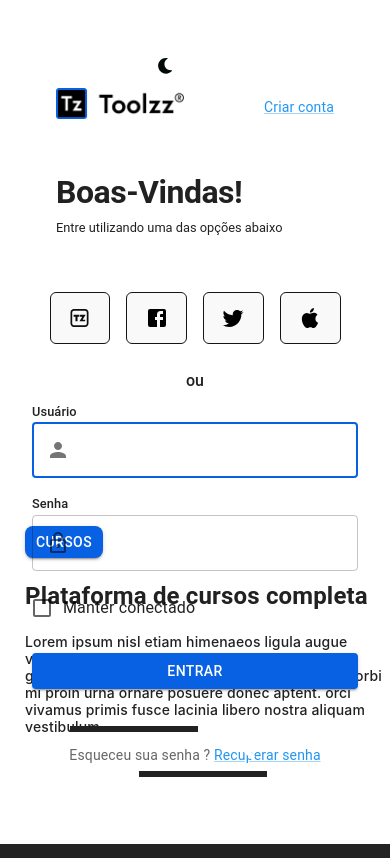
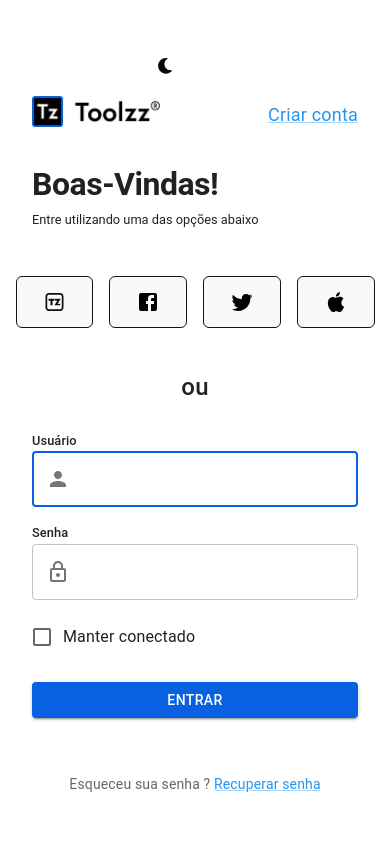
Before and after one commit to RaphaelVjr/toolz-frontend, a React (Create React App) app: page / in a window 390 px wide. Built offline with nearby package versions, Linux system fonts and the light colour scheme.

Commit message:
version 2

```diff
--- a/package.json
+++ b/package.json
@@ -16,6 +16,7 @@
     "react-responsive-carousel": "^3.2.23",
     "react-router-dom": "^6.23.1",
     "react-scripts": "5.0.1",
+    "react-toastify": "^10.0.5",
     "web-vitals": "^2.1.4"
   },
   "scripts": {
--- a/src/pages/Signup.jsx
+++ b/src/pages/Signup.jsx
@@ -1,9 +1,10 @@
 import * as React from 'react';
-import { useState } from 'react';
 import FacebookIcon from '@mui/icons-material/Facebook';
 import TwitterIcon from '@mui/icons-material/Twitter';
 import AppleIcon from '@mui/icons-material/Apple';
 import { Carousel } from 'react-responsive-carousel';
+import { ToastContainer, toast } from 'react-toastify';
+import 'react-toastify/dist/ReactToastify.css';
 import "react-responsive-carousel/lib/styles/carousel.min.css";
 import IconButton from '@mui/material/IconButton';
 import useMediaQuery from '@mui/material/useMediaQuery';
@@ -25,6 +26,7 @@ import { createTheme, ThemeProvider } from '@mui/material/styles';
 import banner from '../assets/banner.jpeg'
 import logo from '../assets/image.png'
 import logoDark from '../assets/image-dark.png'
+import Hidden from '@mui/material/Hidden';
 import LockIcon from '@mui/icons-material/LockOutlined'
 
 function Copyright(props) {
@@ -67,7 +69,6 @@ const lightTheme = createTheme({
 });
 
 
-
 export default function SignInSide() {
 
     const items = [
@@ -76,13 +77,42 @@ export default function SignInSide() {
         { title: 'Plataforma de cursos completa', description: 'Lorem ipsum nisl etiam himenaeos ligula augue vehicula gravida tincidunt, etiam magna sapien gravida sodales sed vel pulvinar suspendisse, morbi mi proin urna ornare posuere donec aptent. orci vivamus primis fusce lacinia libero nostra aliquam vestibulum' },
     ];
 
-    const handleSubmit = (event) => {
+    const handleSubmit = async (event) => {
         event.preventDefault();
         const data = new FormData(event.currentTarget);
-        console.log({
-            email: data.get('email'),
-            password: data.get('password'),
+        const email = data.get('email');
+        const password = data.get('password');
+
+        console.log({ email, password });
+
+        // Define your API endpoint
+        const apiEndpoint = 'http://localhost:3005/login';
+
+        try {
+            // Make a POST request to the login endpoint
+            const response = await fetch(apiEndpoint, {
+                method: 'POST',
+                headers: {
+                    'Content-Type': 'application/json'
+                },
+                body: JSON.stringify({ email, password })
             });
+
+            // Parse the JSON response
+            const responseData = await response.json();
+
+            // Check the response status
+            if (response.ok) {
+                toast.success('Logado com sucesso!');
+            } else if (response.status === 401) {
+                toast.error('Email ou senha inválidos');
+            } else {
+                toast.warn('Something Wrong');
+            }
+        } catch (error) {
+            console.error('Network error:', error);
+            toast.error('Network error');
+        }
     };
 
     const prefersDarkMode = useMediaQuery('(prefers-color-scheme: dark)');
@@ -103,8 +133,11 @@ export default function SignInSide() {
         setDarkMode(!darkMode);
     };
 
+    const hidden = useMediaQuery(theme => lightTheme.breakpoints.up('sm'));
+
     return (
         <ThemeProvider theme={darkMode ? darkTheme : lightTheme}>
+            <ToastContainer />
             <Grid container component="main" sx={{ height: '100vh' }}>
                 <CssBaseline />
                 <Grid
@@ -155,6 +188,7 @@ export default function SignInSide() {
                     </Box>
 
 
+                    {hidden && (
                         <div className="container">
                             <Button variant="contained" color="primary" sx={{ width: '78px', height: '32px', borderRadius: '8px' }}>
                                 Cursos
@@ -196,6 +230,7 @@ export default function SignInSide() {
                                 ))}
                             </Carousel>
                         </div>
+                    )}
                 </Grid>
                 <Grid item xs={12} sm={8} md={5} component={Paper} elevation={6} square>
                     <Box
@@ -207,17 +242,17 @@ export default function SignInSide() {
                             alignItems: 'center',
                         }}
                     >
-                        <Grid container justifyContent="space-between" alignItems="center" p={'24px'}>
+                        <Grid container justifyContent="space-between" alignItems="center" m={4}>
                             <Grid item>
                                 <img src={darkMode ? logoDark : logo} alt="Logo" height={'31px'} />
                             </Grid>
                             <Grid item>
-                                <Link href="/create-account" color="#2196f3" variant="body2" sx={{ '&:hover': { color: '#009dbf' } }}>
+                                <Link href="/create-account" color="#2196f3" variant="body2" sx={{ '&:hover': { color: '#009dbf' }, fontSize: { xs: '18px' } }}>
                                     Criar conta
                                 </Link>
                             </Grid>
                         </Grid>
-                        <Box sx={{ width: '100%', mb: 2, p: '24px' }}>
+                        <Box sx={{ width: '100%', mb: 4 }}>
                             <Typography component="h1" variant="h1" sx={{ fontSize: '2rem', mb: 1, font: 'Inter', fontWeight: '600' }} align="left">
                                 Boas-Vindas!
                             </Typography>
@@ -227,19 +262,26 @@ export default function SignInSide() {
                             </Typography>
                         </Box>
                         <Box sx={{ display: 'flex', justifyContent: 'center', mb: 2 }}>
-                            <IconButton sx={{ bgcolor: '#f9f9f9', border: '1px solid #151515', color: '#000000', m: 1, borderRadius: 8, width: { xs: '25%', sm: '150px', borderRadius: 6 }, '&:hover': { borderColor: '#1976d2', color: '#1976d2', bgcolor: '#f9f9f9' } }}><svg width="35" height="34" viewBox="0 0 35 34" fill="none" xmlns="http://www.w3.org/2000/svg">
+                            <IconButton sx={{ bgcolor: '#f9f9f9', border: '1px solid #151515', color: '#000000', m: 1, borderRadius: 8, width: { xs: '32%', sm: '150px', borderRadius: 6 }, '&:hover': { borderColor: '#1976d2', color: '#1976d2', bgcolor: '#f9f9f9' } }}><svg width="35" height="34" viewBox="0 0 35 34" fill="none" xmlns="http://www.w3.org/2000/svg">
                                 <path fill-rule="evenodd" clip-rule="evenodd" d="M23.0714 24.2857H11.9286C10.9818 24.2857 10.2143 23.5182 10.2143 22.5714V11.4286C10.2143 10.4818 10.9818 9.71428 11.9286 9.71428H23.0714C24.0182 9.71428 24.7857 10.4818 24.7857 11.4286V22.5714C24.7857 23.5182 24.0182 24.2857 23.0714 24.2857ZM11.9286 26C10.035 26 8.5 24.465 8.5 22.5714V11.4286C8.5 9.53502 10.035 8 11.9286 8H23.0714C24.965 8 26.5 9.53502 26.5 11.4286V22.5714C26.5 24.465 24.965 26 23.0714 26H11.9286Z" fill="#0E0E0E" />
                                 <path d="M18.0446 15.4744C18.0446 15.5849 18.1342 15.6744 18.2446 15.6744H19.9189C20.0747 15.6744 20.1707 15.8447 20.09 15.978L17.6144 20.0685C17.5337 20.2018 17.6297 20.3721 17.7855 20.3721H22.9452C23.0556 20.3721 23.1452 20.2826 23.1452 20.1721V18.8512C23.1452 18.7407 23.0556 18.6512 22.9452 18.6512H21.0164C20.8605 18.6512 20.7646 18.4806 20.8455 18.3474L23.3857 14.1643C23.4666 14.031 23.3707 13.8605 23.2148 13.8605H18.2446C18.1342 13.8605 18.0446 13.95 18.0446 14.0605V15.4744Z" fill="#0E0E0E" />
                                 <path d="M11.5693 15.4744C11.5693 15.5849 11.6589 15.6744 11.7693 15.6744H13.2598C13.3703 15.6744 13.4598 15.764 13.4598 15.8744V20.1721C13.4598 20.2826 13.5494 20.3721 13.6598 20.3721H15.3393C15.4498 20.3721 15.5393 20.2826 15.5393 20.1721V15.8744C15.5393 15.764 15.6289 15.6744 15.7393 15.6744H17.2298C17.3403 15.6744 17.4298 15.5849 17.4298 15.4744V14.0605C17.4298 13.95 17.3403 13.8605 17.2298 13.8605H11.7693C11.6589 13.8605 11.5693 13.95 11.5693 14.0605V15.4744Z" fill="#0E0E0E" />
                             </svg>
                             </IconButton>
-                            <IconButton sx={{ bgcolor: '#f9f9f9', border: '1px solid #151515', color: '#000000', m: 1, borderRadius: 8, width: { xs: '25%', sm: '150px', borderRadius: 6 }, '&:hover': { borderColor: '#1976d2', color: '#1976d2', bgcolor: '#f9f9f9' } }}><FacebookIcon color="inherit" /></IconButton>
-                            <IconButton sx={{ bgcolor: '#f9f9f9', border: '1px solid #151515', color: '#000000', m: 1, borderRadius: 8, width: { xs: '25%', sm: '150px', borderRadius: 6 }, '&:hover': { borderColor: '#1976d2', color: '#1976d2', bgcolor: '#f9f9f9' } }}><TwitterIcon color="inherit" /></IconButton>
-                            <IconButton sx={{ bgcolor: '#f9f9f9', border: '1px solid #151515', color: '#000000', m: 1, borderRadius: 8, width: { xs: '25%', sm: '150px', borderRadius: 6 }, '&:hover': { borderColor: '#1976d2', color: '#1976d2', bgcolor: '#f9f9f9' } }}><AppleIcon color="inherit" /></IconButton>
+                            <IconButton sx={{ bgcolor: '#f9f9f9', border: '1px solid #151515', color: '#000000', m: 1, borderRadius: 8, width: { xs: '32%', sm: '150px', borderRadius: 6 }, '&:hover': { borderColor: '#1976d2', color: '#1976d2', bgcolor: '#f9f9f9' } }}><FacebookIcon color="inherit" /></IconButton>
+                            <IconButton sx={{ bgcolor: '#f9f9f9', border: '1px solid #151515', color: '#000000', m: 1, borderRadius: 8, width: { xs: '32%', sm: '150px', borderRadius: 6 }, '&:hover': { borderColor: '#1976d2', color: '#1976d2', bgcolor: '#f9f9f9' } }}><TwitterIcon color="inherit" /></IconButton>
+                            <IconButton sx={{ bgcolor: '#f9f9f9', border: '1px solid #151515', color: '#000000', m: 1, borderRadius: 8, width: { xs: '32%', sm: '150px', borderRadius: 6 }, '&:hover': { borderColor: '#1976d2', color: '#1976d2', bgcolor: '#f9f9f9' } }}><AppleIcon color="inherit" /></IconButton>
                         </Box>
+                        {hidden && (
                             <Typography component="h1" variant="h6" sx={{ fontSize: '1rem' }}>
                                 ou
                             </Typography>
+                        )}
+                        {!hidden && (
+                            <Typography component="h1" variant="h6" sx={{ fontSize: '1.5rem', my: 2 }}>
+                                ou
+                            </Typography>
+                        )}
                         <Box component="form" noValidate onSubmit={handleSubmit} sx={{ mt: 1 /* Adjust this value as needed */ }}>
                             <Typography component="h1" variant="h6" sx={{ fontSize: '0.8rem' }}>
                                 Usuário
```
Also changed, not shown: 1 other file (tests, documents, lock files or other folders). Lines whose indentation alone changed are shown as unchanged.
